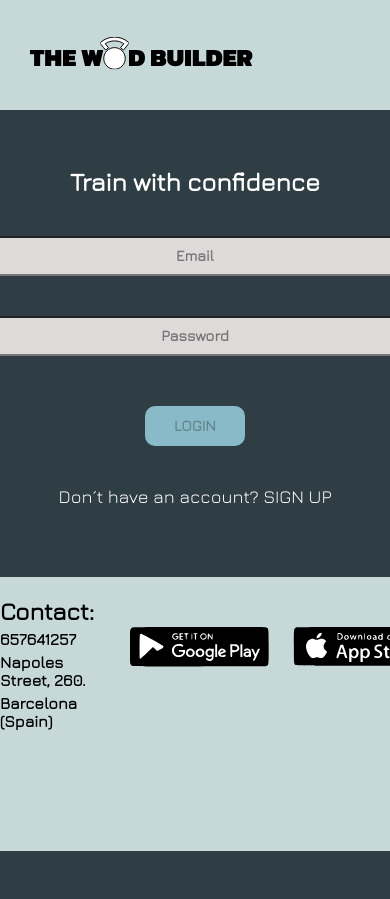
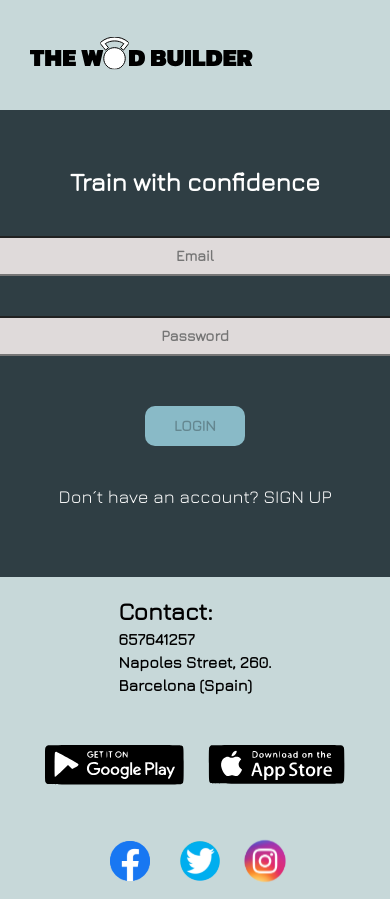
Before and after one commit to bertarosalia/berta-floran-front-The-Wod-Builder, a React (Create React App) app: page /login in a window 390 px wide. Shown: the top 899 px of the page. Before the commit the page ends 851 px from the top, so only its background shows below. Built offline with nearby package versions, Linux system fonts and the light colour scheme.

Commit message:
add media queries for footer icons

```diff
--- a/src/components/Footer/FooterStyled.ts
+++ b/src/components/Footer/FooterStyled.ts
@@ -10,6 +10,11 @@ const FooterStyled = styled.footer`
     align-content: space-between;
     justify-content: space-around;
     gap: 16px;
+    @media (max-width: 768px) {
+      flex-direction: column;
+      align-items: center;
+      margin: 0;
+    }
   }
 
   .footer__contact {
@@ -17,6 +22,9 @@ const FooterStyled = styled.footer`
     flex-direction: column;
     font-size: 16px;
     margin-bottom: 30px;
+    @media (max-width: 768px) {
+      margin-bottom: 0;
+    }
   }
 
   .footer__contact--details {
@@ -30,6 +38,9 @@ const FooterStyled = styled.footer`
     width: 300px;
     cursor: pointer;
     margin: 20px;
+    @media (max-width: 768px) {
+      margin: 0;
+    }
   }
 
   .footer__icon {
@@ -38,6 +49,9 @@ const FooterStyled = styled.footer`
     margin: 15px;
     margin-top: 45px;
     cursor: pointer;
+    @media (max-width: 768px) {
+      margin-top: 0;
+    }
   }
 
   .footer__icon--instagram {
```
